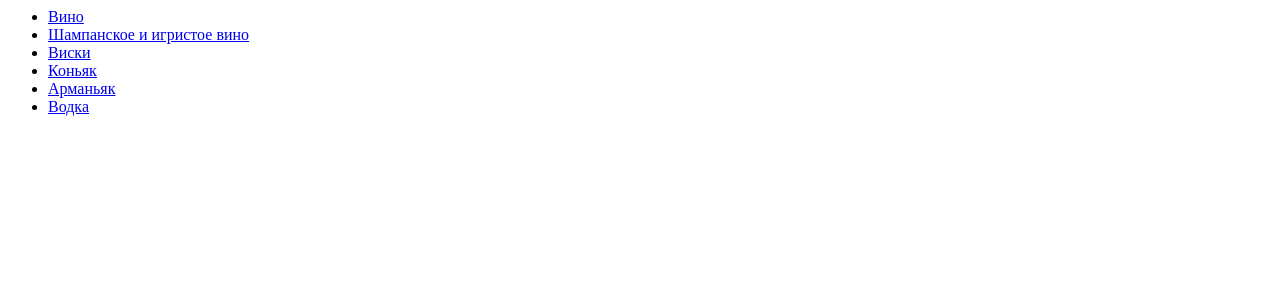
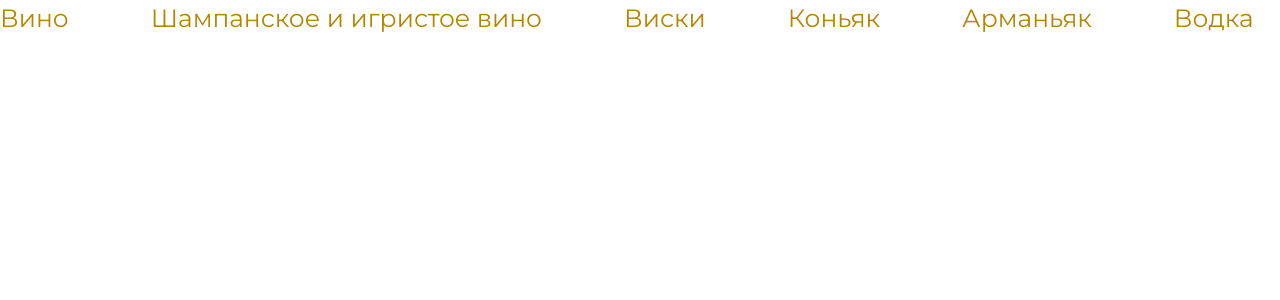
Before and after one commit to Abramovich85/project-liquor-store, a Django app: template main/templates/catalog.html in a window 1280 px wide. Shown: the top 300 px of the page. Run offline with Django 5.2, Linux system fonts and the light colour scheme; the template is opened without the code that fills it, so the values that code supplies are empty.

Commit message:
change title and add page layout

```diff
--- a/main/templates/catalog.html
+++ b/main/templates/catalog.html
@@ -1,8 +1,18 @@
-<ul class="list">
-    <li><a href="#!" class="header_link">Вино</a></li>
-    <li><a href="#!" class="header_link">Шампанское и игристое вино</a></li>
-    <li><a href="#!" class="header_link">Виски</a></li>
-    <li><a href="#!" class="header_link">Коньяк</a></li>
-    <li><a href="#!" class="header_link">Арманьяк</a></li>
-    <li><a href="#!" class="header_link">Водка</a></li>
-</ul>
+<!DOCTYPE html>
+<html lang="ru">
+<head>
+    <meta charset="UTF-8">
+    <title>Catalog</title>
+    <link rel="stylesheet" href="css/style.css">
+</head>
+<body>
+    <ul class="list">
+        <li class="header_item"><a href="#!" class="header_link">Вино</a></li>
+        <li class="header_item"><a href="#!" class="header_link">Шампанское и игристое вино</a></li>
+        <li class="header_item"><a href="#!" class="header_link">Виски</a></li>
+        <li class="header_item"><a href="#!" class="header_link">Коньяк</a></li>
+        <li class="header_item"><a href="#!" class="header_link">Арманьяк</a></li>
+        <li class="header_item"><a href="#!" class="header_link">Водка</a></li>
+    </ul>
+</body>
+</html>
--- a/main/templates/index.html
+++ b/main/templates/index.html
@@ -2,7 +2,7 @@
 <html lang="ru">
 <head>
     <meta charset="UTF-8">
-    <title>Document</title>
+    <title>Wine boutique</title>
     <link rel="stylesheet" href="css/style.css">
 </head>
 <body>
```
